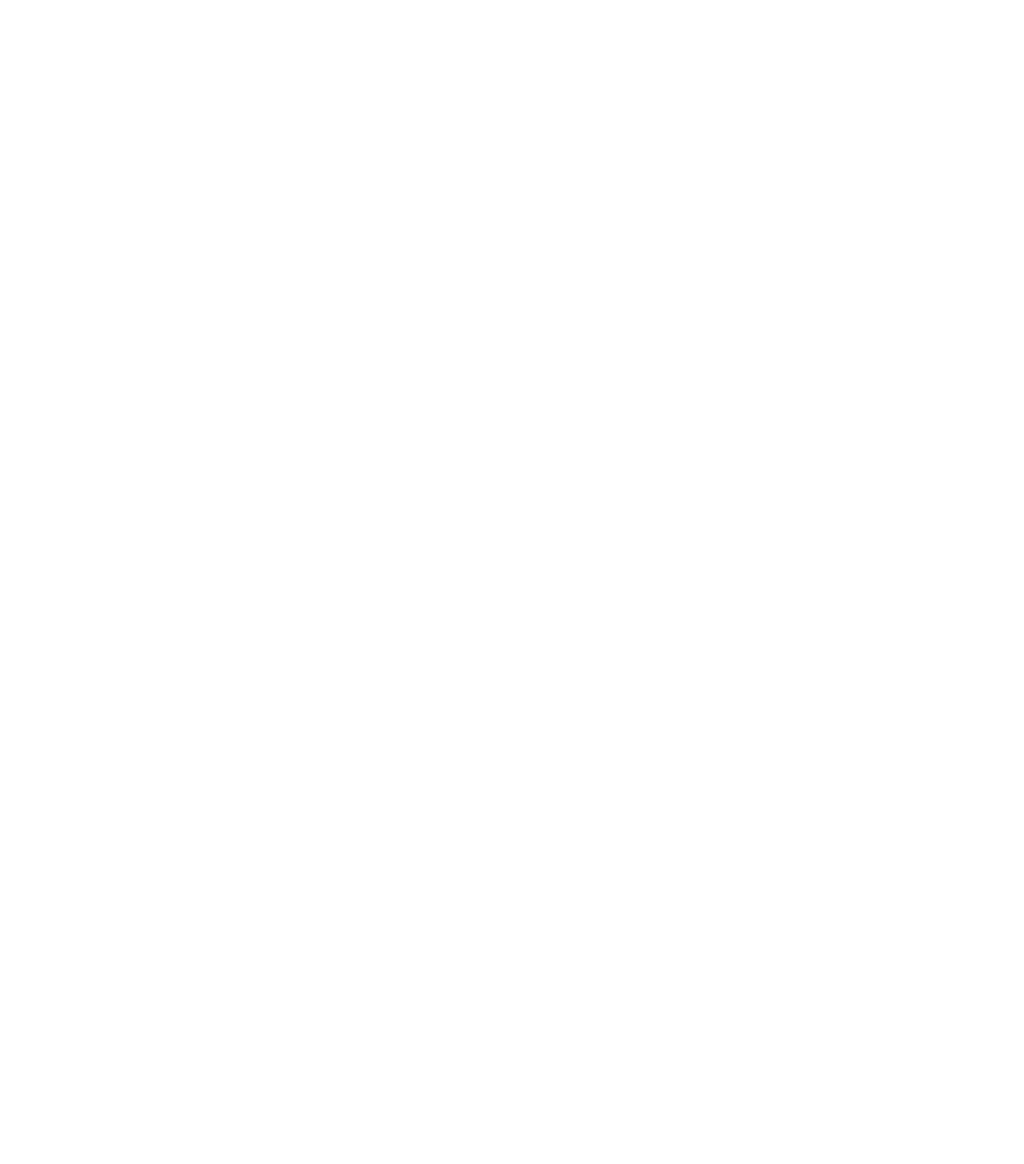
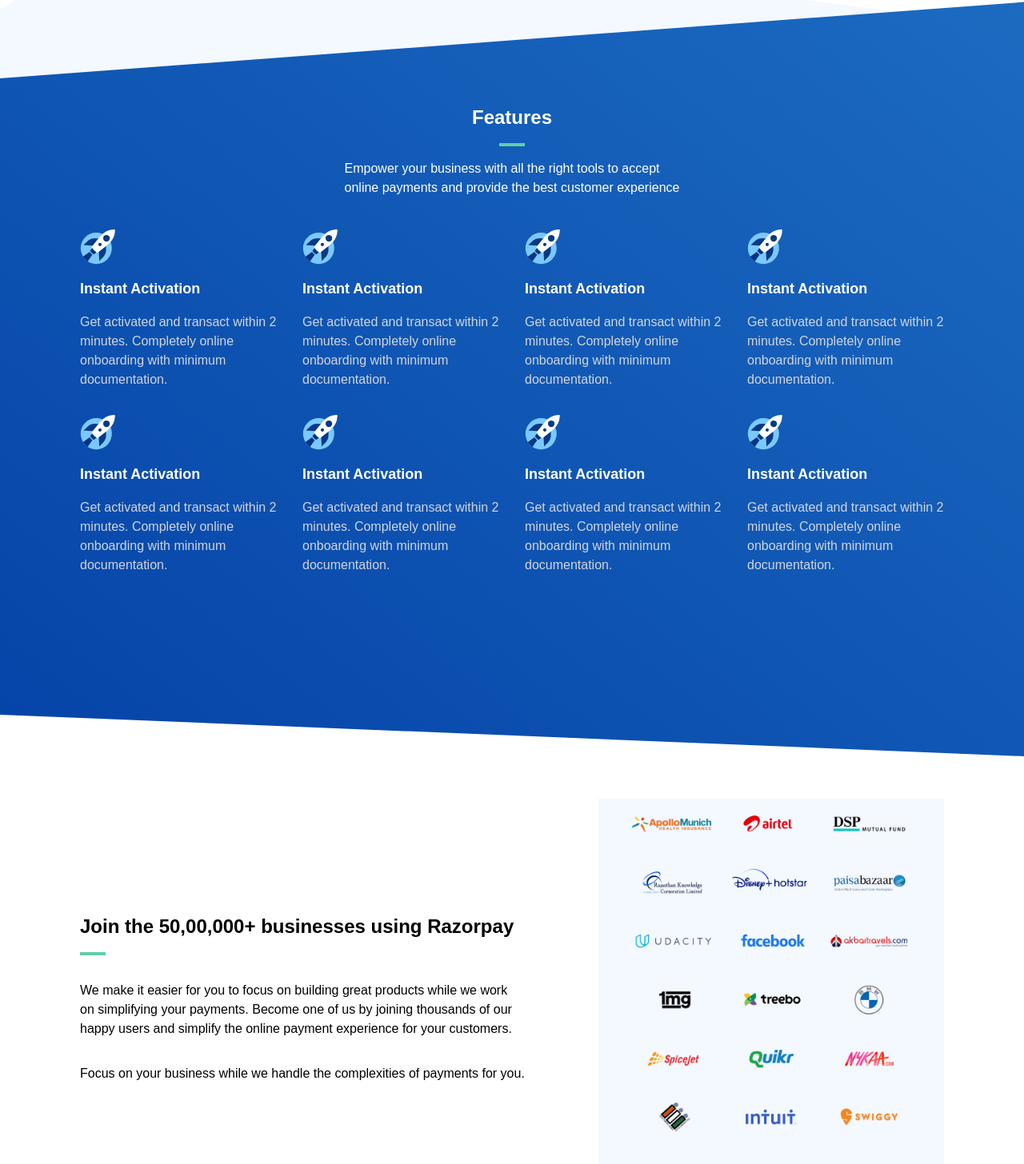
Before and after one commit to satishnikale/razorpay-clone, a React (Vite) app: page / in a window 1280 px wide. Shown: the part 4781-6237 px from the top of the page at 80% size. Before the commit the page ends 4672 px from the top, so only its background shows below. Built offline with nearby package versions, Linux system fonts and the light colour scheme.

Commit message:
Add Another advertisement section

```diff
--- a/src/App.tsx
+++ b/src/App.tsx
@@ -1,4 +1,5 @@
 import './App.css'
+import { AddSection } from './components/ui/AdevertiseSection'
 import { CardSection } from './components/ui/CardSection'
 import { CoreFeatures } from './components/ui/CoreFeatures'
 import { FeatureSection } from './components/ui/FeatureSection'
@@ -18,6 +19,7 @@
        <FeatureSection2 />
        <FeatureSection3 />
        <CoreFeatures />
+       <AddSection />
     </div>
   )
 }
--- /dev/null
+++ b/src/components/ui/AdevertiseSection.tsx
@@ -0,0 +1,36 @@
+export const AddSection = () => {
+  return (
+    <div className="w-[1080px] mx-auto">
+      <div className="flex justify-between items-center">
+        <div className="flex flex-col my-20 w-3/5">
+          <h1 className="font-mullish font-bold text-2xl mt-8 mb-4">
+            Join the 50,00,000+ businesses using Razorpay
+          </h1>
+          <div className="h-1 w-8 bg-greenLight mb-8"></div>
+          <p className="font-mullish">
+            We make it easier for you to focus on building great products while
+            we work <br /> on simplifying your payments. Become one of us by
+            joining thousands of our <br /> happy users and simplify the online
+            payment experience for your customers.
+          </p>
+          <p className="my-8 font-mullish">
+            Focus on your business while we handle the complexities of payments
+            for you.
+          </p>
+        </div>
+        <div className="relative w-2/5 h-[500px] overflow-y-hidden">
+        <div
+        className="absolute w-full h-[150px] top-0">
+
+        </div>
+          <img
+            className="absolute companiesList"
+            src="src/assets/images/comanies.png"
+            alt=""
+          />
+          <div></div>
+        </div>
+      </div>
+    </div>
+  );
+};
--- a/src/components/ui/CoreFeatures.tsx
+++ b/src/components/ui/CoreFeatures.tsx
@@ -1,5 +1,62 @@
 export const CoreFeatures = () => {
-    return <div>
+    return <div className="bg-[url(src/assets/images/core-features-sectionBg.svg)] bg-cover bg-no-repeat w-full">
+        <div className="w-[1080px] mx-auto my-60">
+            <div className="flex flex-col justify-center items-center gap-y-4">
+                <h1 className="text-2xl font-mullish font-bold text-white">Features</h1>
+                <div className="h-1 w-8 bg-greenLight"></div>
+                <p className="font-mullish text-white">Empower your business with all the right tools to accept <br /> online payments and provide the best customer experience</p>
+            </div>
 
+            <div className="grid grid-cols-4 gap-x-8 gap-y-8 my-10">
+                {/* box - 1 */}
+                <div className="text-white">
+                    <img src="src/assets/images/instant-activation-icon.svg" alt="" />
+                    <h2 className="py-4 font-mullish font-bold text-lg">Instant Activation</h2>
+                    <p className="font-mullish text-gray-300 text-[16px]">Get activated and transact within 2 minutes. Completely online onboarding with minimum documentation.</p>
+                </div>
+                {/* box - 2 */}
+                <div className="text-white">
+                    <img src="src/assets/images/instant-activation-icon.svg" alt="" />
+                    <h2 className="py-4 font-mullish font-bold text-lg">Instant Activation</h2>
+                    <p className="font-mullish text-gray-300 text-[16px]">Get activated and transact within 2 minutes. Completely online onboarding with minimum documentation.</p>
+                </div>
+                {/* box - 3 */}
+                <div className="text-white">
+                    <img src="src/assets/images/instant-activation-icon.svg" alt="" />
+                    <h2 className="py-4 font-mullish font-bold text-lg">Instant Activation</h2>
+                    <p className="font-mullish text-gray-300 text-[16px]">Get activated and transact within 2 minutes. Completely online onboarding with minimum documentation.</p>
+                </div>
+                {/* box - 4 */}
+                <div className="text-white">
+                    <img src="src/assets/images/instant-activation-icon.svg" alt="" />
+                    <h2 className="py-4 font-mullish font-bold text-lg">Instant Activation</h2>
+                    <p className="font-mullish text-gray-300 text-[16px]">Get activated and transact within 2 minutes. Completely online onboarding with minimum documentation.</p>
+                </div>
+                {/* box - 5 */}
+                <div className="text-white">
+                    <img src="src/assets/images/instant-activation-icon.svg" alt="" />
+                    <h2 className="py-4 font-mullish font-bold text-lg">Instant Activation</h2>
+                    <p className="font-mullish text-gray-300 text-[16px]">Get activated and transact within 2 minutes. Completely online onboarding with minimum documentation.</p>
+                </div>
+                {/* box - 6 */}
+                <div className="text-white">
+                    <img src="src/assets/images/instant-activation-icon.svg" alt="" />
+                    <h2 className="py-4 font-mullish font-bold text-lg">Instant Activation</h2>
+                    <p className="font-mullish text-gray-300 text-[16px]">Get activated and transact within 2 minutes. Completely online onboarding with minimum documentation.</p>
+                </div>
+                {/* box - 7 */}
+                <div className="text-white">
+                    <img src="src/assets/images/instant-activation-icon.svg" alt="" />
+                    <h2 className="py-4 font-mullish font-bold text-lg">Instant Activation</h2>
+                    <p className="font-mullish text-gray-300 text-[16px]">Get activated and transact within 2 minutes. Completely online onboarding with minimum documentation.</p>
+                </div>
+                {/* box - 8 */}
+                <div className="text-white">
+                    <img src="src/assets/images/instant-activation-icon.svg" alt="" />
+                    <h2 className="py-4 font-mullish font-bold text-lg">Instant Activation</h2>
+                    <p className="font-mullish text-gray-300 text-[16px]">Get activated and transact within 2 minutes. Completely online onboarding with minimum documentation.</p>
+                </div>
+            </div>
+        </div>
     </div>
 }
--- a/src/components/ui/FeatureSection3.tsx
+++ b/src/components/ui/FeatureSection3.tsx
@@ -1,7 +1,7 @@
 import { ChevronIcon } from "../../icons/Chevroncon"
 
 export const FeatureSection3 = () => {
-    return <div className="w-[1080px] h-auto mx-auto">
+    return <div className="w-[1080px] h-auto mx-auto relative">
 
             <img className="absolute left-64 -top-10" src="src/assets/images/feature-section1-dottedrows.png" alt="" />
             <img className="absolute right-0" src="src/assets/images/feature-section1-dottedrows.png" alt="" />
--- a/src/index.css
+++ b/src/index.css
@@ -8,3 +8,16 @@
     box-sizing:border-box;
     overflow-x:hidden
 }
+
+.companiesList {
+    animation: 10s infinite linear moveComapany;
+}
+
+@keyframes moveComapany {
+    0%{
+        top:0;
+    }
+    100%{
+        top: -50%;
+    }
+}
```
